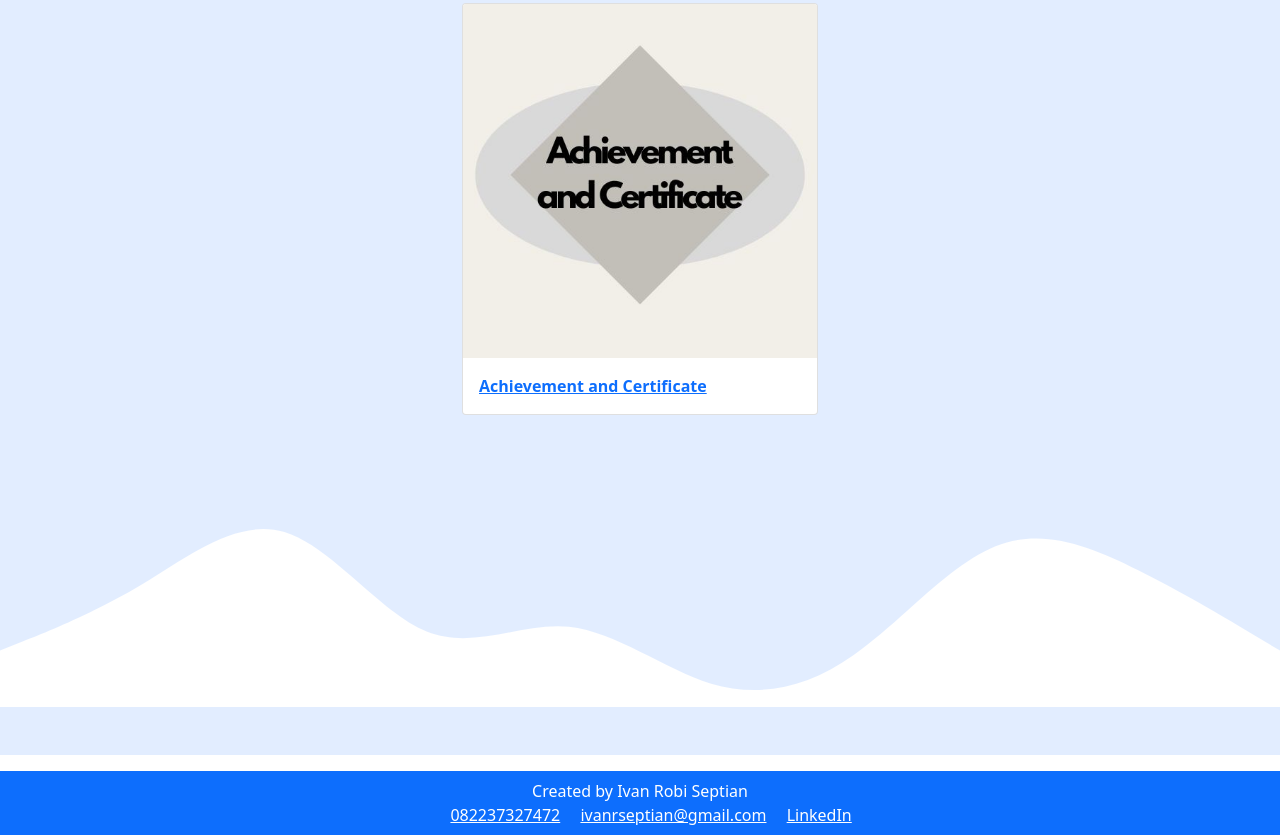
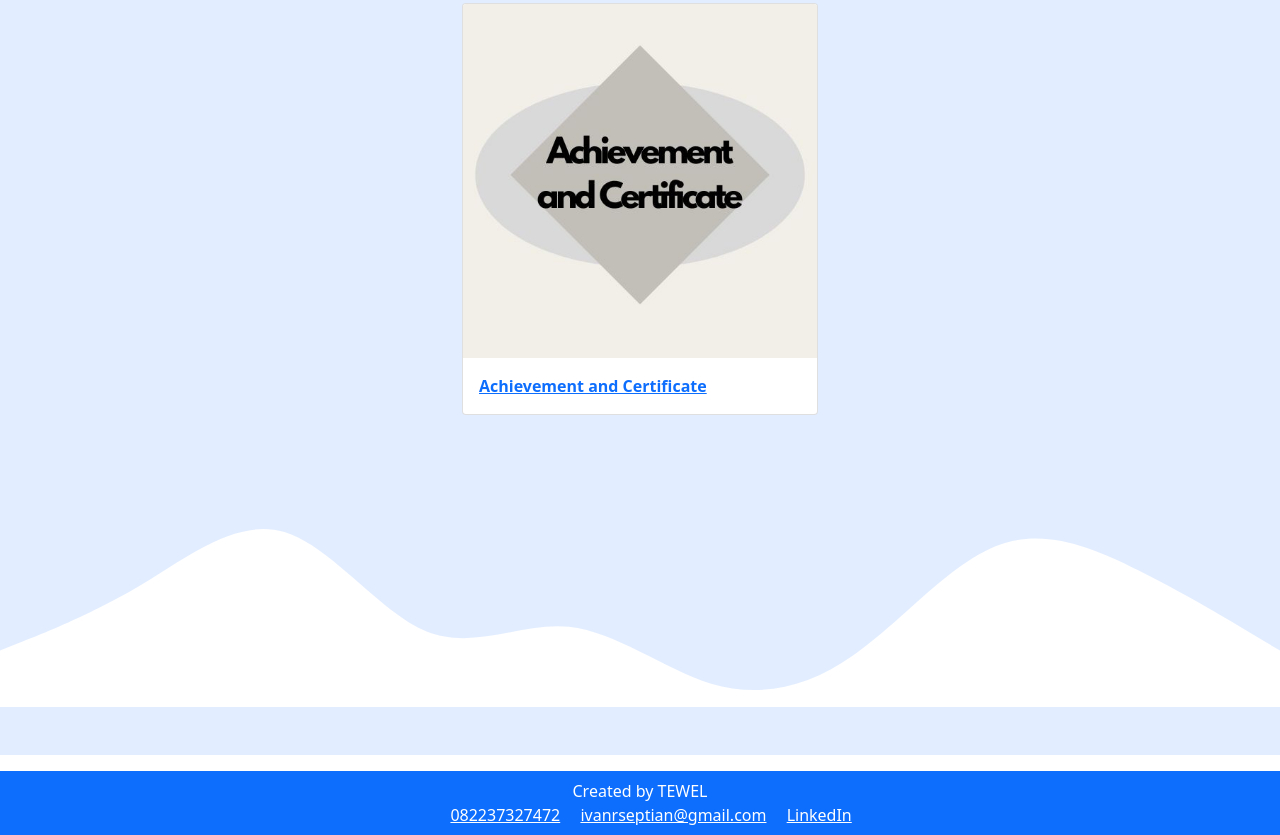
Before and after one commit to Ivan-R-Septian/Ivan-R-Septian.github.io, a plain HTML site: page index.html in a window 1280 px wide. Shown: the part 1930-2765 px from the top of the page. Drawn offline with nearby package versions, Linux system fonts and the light colour scheme.

Commit message:
Changing name

```diff
--- a/index.html
+++ b/index.html
@@ -235,7 +235,7 @@
     <!--Projects End-->
     <!--Contact-->
     <section class="bg-primary mt-3 pt-2 pb-md-2 text-white text-center">
-      <div>Created by Ivan Robi Septian</div>
+      <div>Created by TEWEL</div>
       <div>
         <svg
           xmlns="http://www.w3.org/2000/svg"
```
